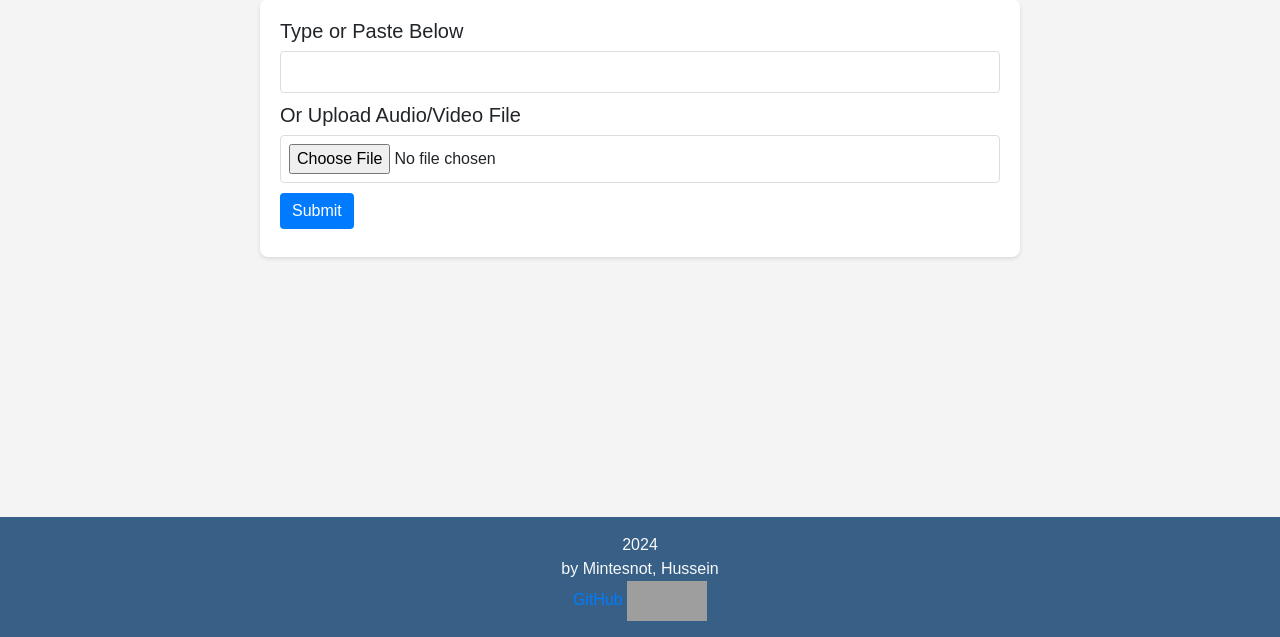
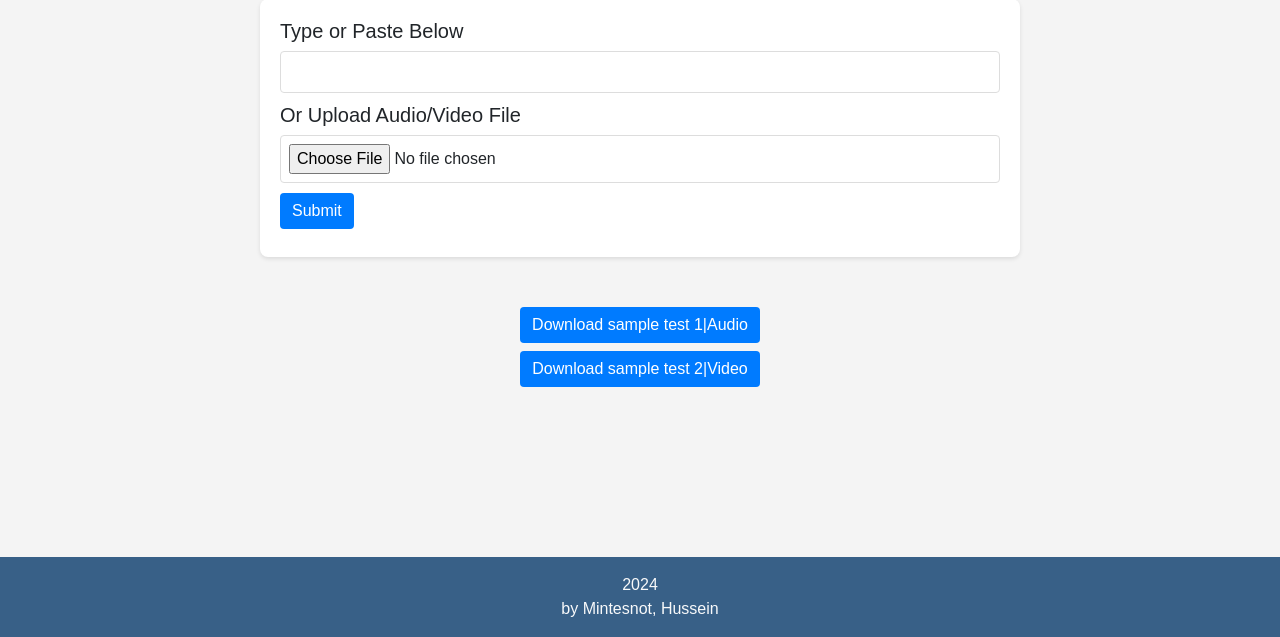
Before and after one commit to mintesnot96/threatening_speech_detector, a Flask app: page / in a window 1280 px wide. Shown: the part 163-800 px from the top of the page. Run offline with Flask 3, Linux system fonts and the light colour scheme; some libraries are stand-ins or nearby versions; grey boxes are pictures that could not be loaded.

Commit message:
adding local file download

```diff
--- a/app.py
+++ b/app.py
@@ -9,6 +9,10 @@ from keras.models import Model
 from keras.layers import LSTM, Activation, Dense, Dropout, Input, Embedding,SpatialDropout1D
 from tensorflow.keras.optimizers import RMSprop
 from keras.preprocessing.text import Tokenizer
+import os
+from flask import Flask, send_from_directory
+
+
 # from keras.preprocessing import sequence
 from tensorflow.keras.preprocessing.sequence import pad_sequences
 
@@ -109,7 +113,6 @@ def home():
 
 @app.route("/predict", methods = ["GET", "POST"])
 @cross_origin()
-
 def predict():
     if request.method == "POST":
         file = request.files.get('file')
@@ -130,7 +133,6 @@ def predict():
                 del loadtokenizer  # Delete the load_tokenizer object
                 gc.collect()
                 padded = pad_sequences(seq, maxlen=300)
-
 
                 threat_model = load_modelt()
                 pred = threat_model.predict(padded)
@@ -164,5 +166,21 @@ def predict():
             else:
                 return render_template('home.html',prediction_text=" Threatening speech found!!{}".format(predh))
     return render_template("home.html")
+
+
+
+@app.route("/download/audio")
+def download_audio():
+    # Replace 'directory' with the path to any directory containing a test file
+    return send_from_directory('threatdataset', 'threat.wav', as_attachment=True)
+
+@app.route("/download/video")
+def download_video():
+    # Serve 'tyson.mp4' from the 'threatdataset' directory
+    return  send_from_directory('threatdataset', 'tyson.mp4', as_attachment=True)
+
+
+
+
 if __name__ == "__main__":
     app.run(debug=True)
--- a/templates/home.html
+++ b/templates/home.html
@@ -17,6 +17,13 @@
             background-color: #004d99;
             color: white;
         }
+.center-content {
+    display: flex;
+    justify-content: center;
+    align-items: center;
+    flex-direction: column; /* Stack vertically */
+    padding-top: 50px; /* Adjust as needed */
+}
         .logo {
         width: 50px;
         height: 50px;
@@ -154,6 +161,13 @@
         };
         // Remember to handle the spinner visibility after prediction
     </script>
+    <!-- Inside the <body> tag, add download links/buttons -->
+
+      <div class="center-content">
+        <a href="/download/audio" class="btn btn-custom mb-2">Download sample test 1|Audio</a> <!-- Added mb-2 for a little margin between buttons -->
+        <a href="/download/video" class="btn btn-custom">Download sample test 2|Video</a>
+    </div>
+
 </body>
 <footer class="text-light py-3">
     <div class="container text-center">
@@ -162,19 +176,19 @@
         by Mintesnot, Hussein
       </p>
 
-      <a
+      <!-- <a
         class="github-link"
         href="https://github.com/mintesnot96/threatening_speech_detection/main"
         target="_blank"
         rel="noopener noreferrer"
       >
-        GitHub
+
         <img
           src="https://pngimg.com/uploads/github/github_PNG25.png"
           alt="GitHub Logo"
           style="width: 80px; height: 40px; margin-top: 0px"
         />
-      </a>
+      </a> -->
     </div>
   </footer>
 </html>
```
Also changed, not shown: 7 other files.
